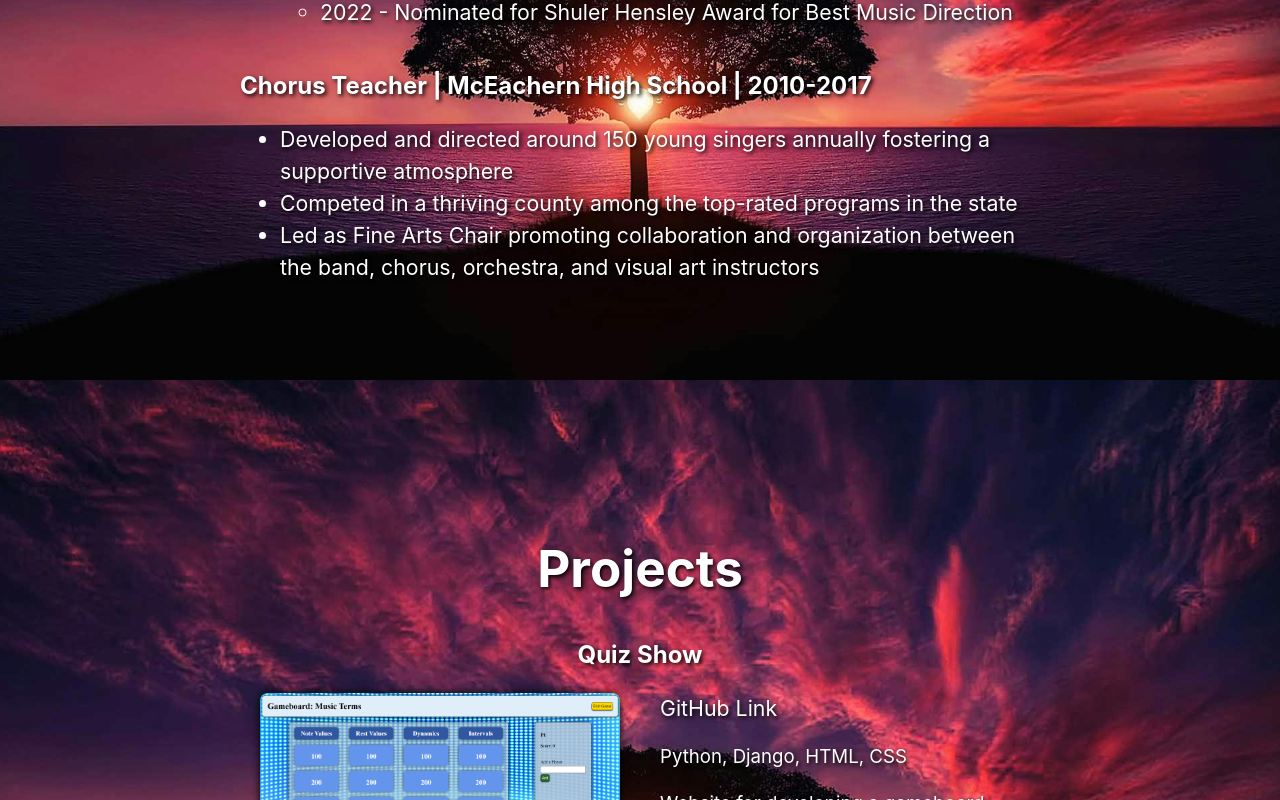
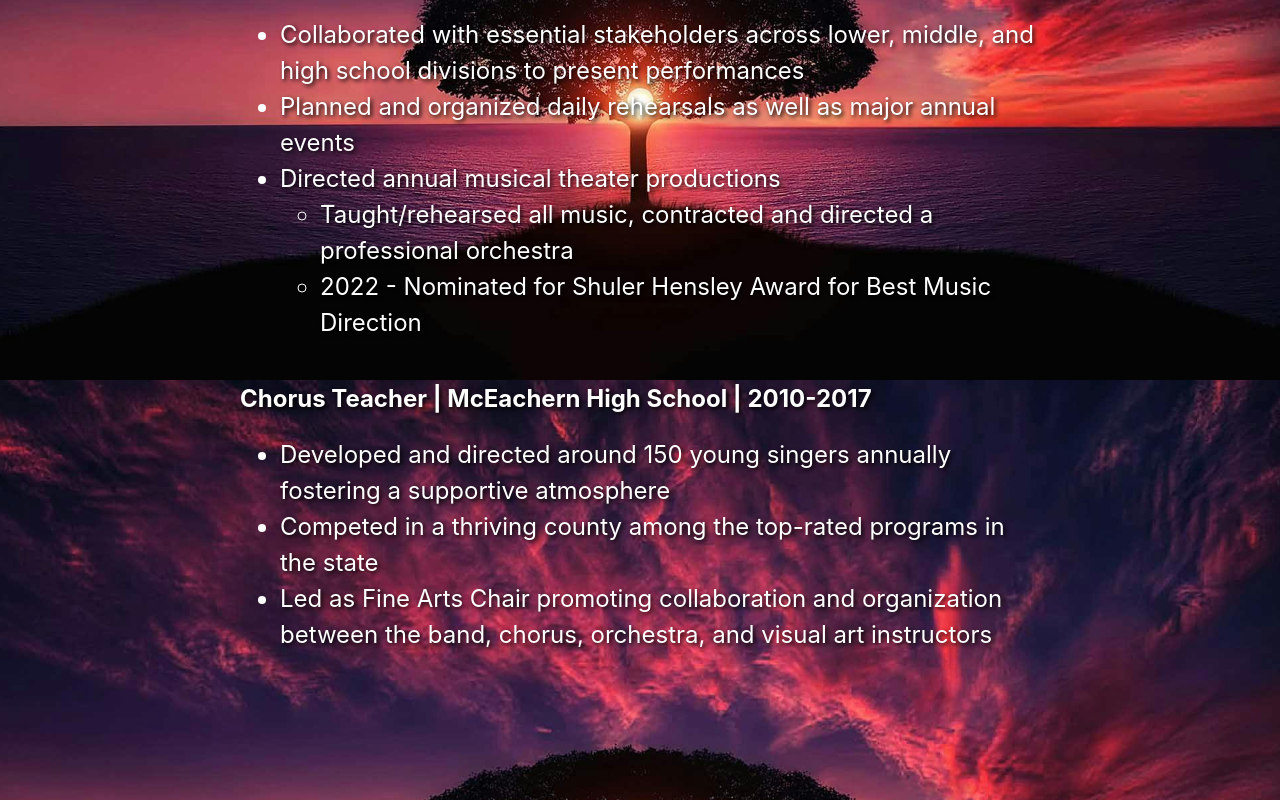
Before and after one commit to Wbradmeyer/vitePortfolio, a Vue app: page / in a window 1280 px wide. Shown: the part 1220-2020 px from the top of the page. Built offline with nearby package versions, Linux system fonts and the light colour scheme.

Commit message:
font sizes enlarge

```diff
--- a/src/components/AboutMe.vue
+++ b/src/components/AboutMe.vue
@@ -42,6 +42,6 @@
     }
 
     p {
-        font-size: 16pt;
+        font-size: 20pt;
     }
 </style>
--- a/src/components/Contact.vue
+++ b/src/components/Contact.vue
@@ -60,7 +60,7 @@
     }
 
     a {
-        font-size: 16pt;
+        font-size: 18pt;
     }
 
     p {
--- a/src/components/Projects.vue
+++ b/src/components/Projects.vue
@@ -80,7 +80,7 @@
     a, p {
         text-decoration: none;
         color: white;
-        font-size: 14pt;
+        font-size: 18pt;
     }
 
     .info {
--- a/src/components/WorkExperience.vue
+++ b/src/components/WorkExperience.vue
@@ -43,6 +43,6 @@
     }
 
     li {
-        font-size: 16pt;
+        font-size: 18pt;
     }
 </style>
```
